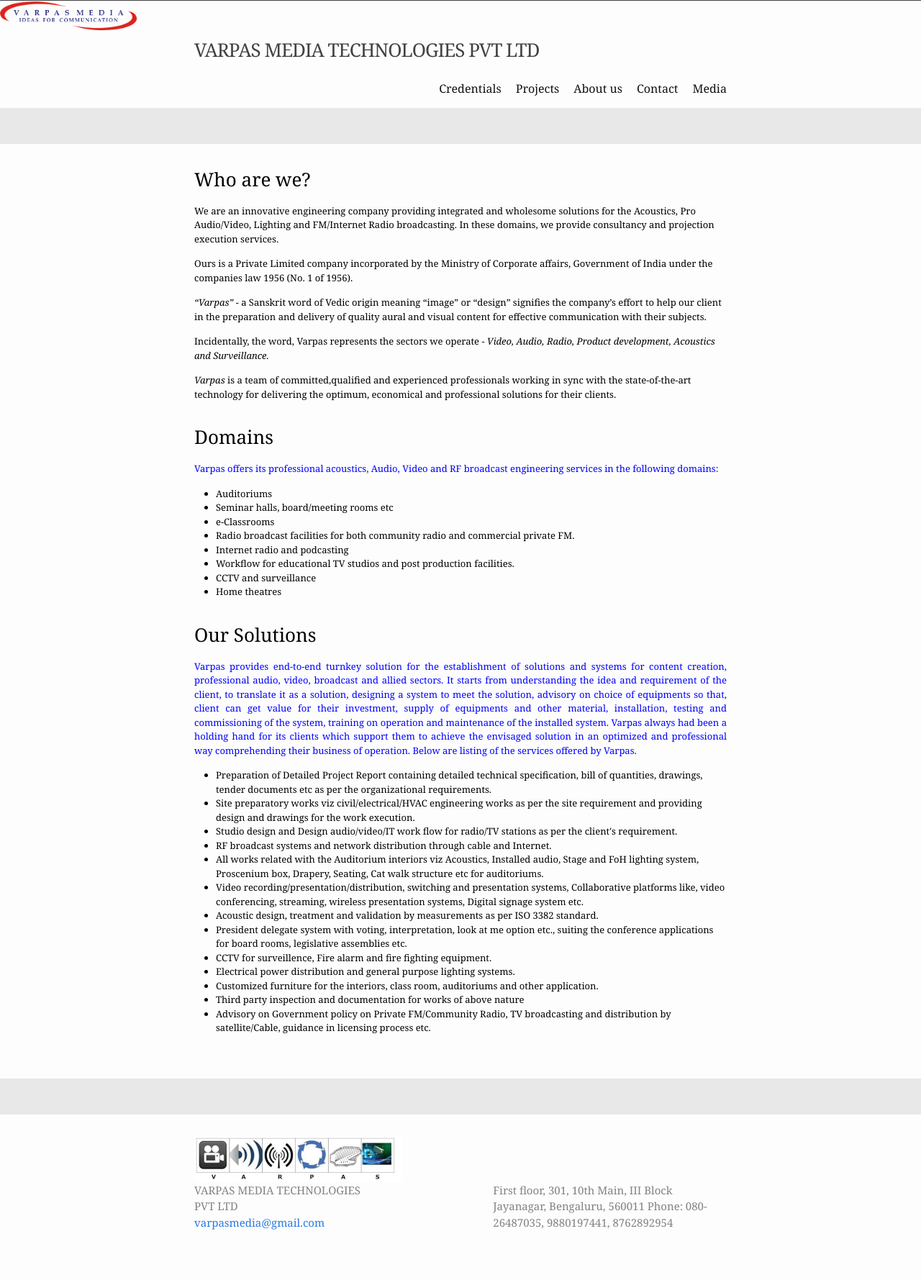
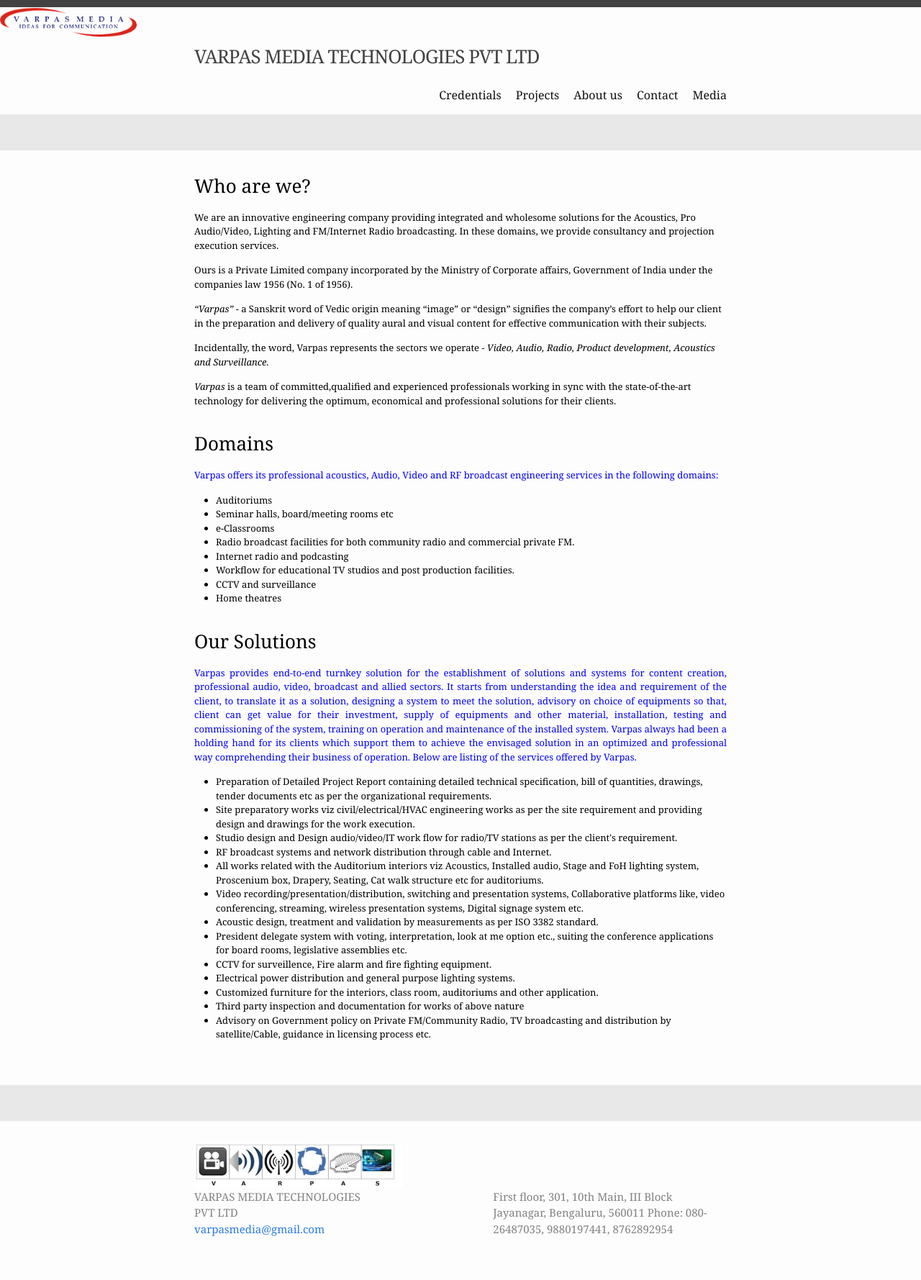
Before and after one commit to VarpasMedia/VarpasMedia.github.io, a Jekyll site: the page built from index.md, in a window 1280 px wide. Shown: the whole page at 72% size. Built offline with Jekyll 4.4.1, drawn with Linux system fonts in a browser that asks for light colours.

Commit message:
Update _layout.scss

```diff
--- a/_sass/minima/_layout.scss
+++ b/_sass/minima/_layout.scss
@@ -2,7 +2,7 @@
  * Site header
  */
 .site-header {
-  border-top: 1px solid $grey-color-dark;
+  border-top: 10px solid $grey-color-dark;
   border-bottom: 50px solid $grey-color-light;
   min-height: $spacing-unit * 1.865;
 
```
